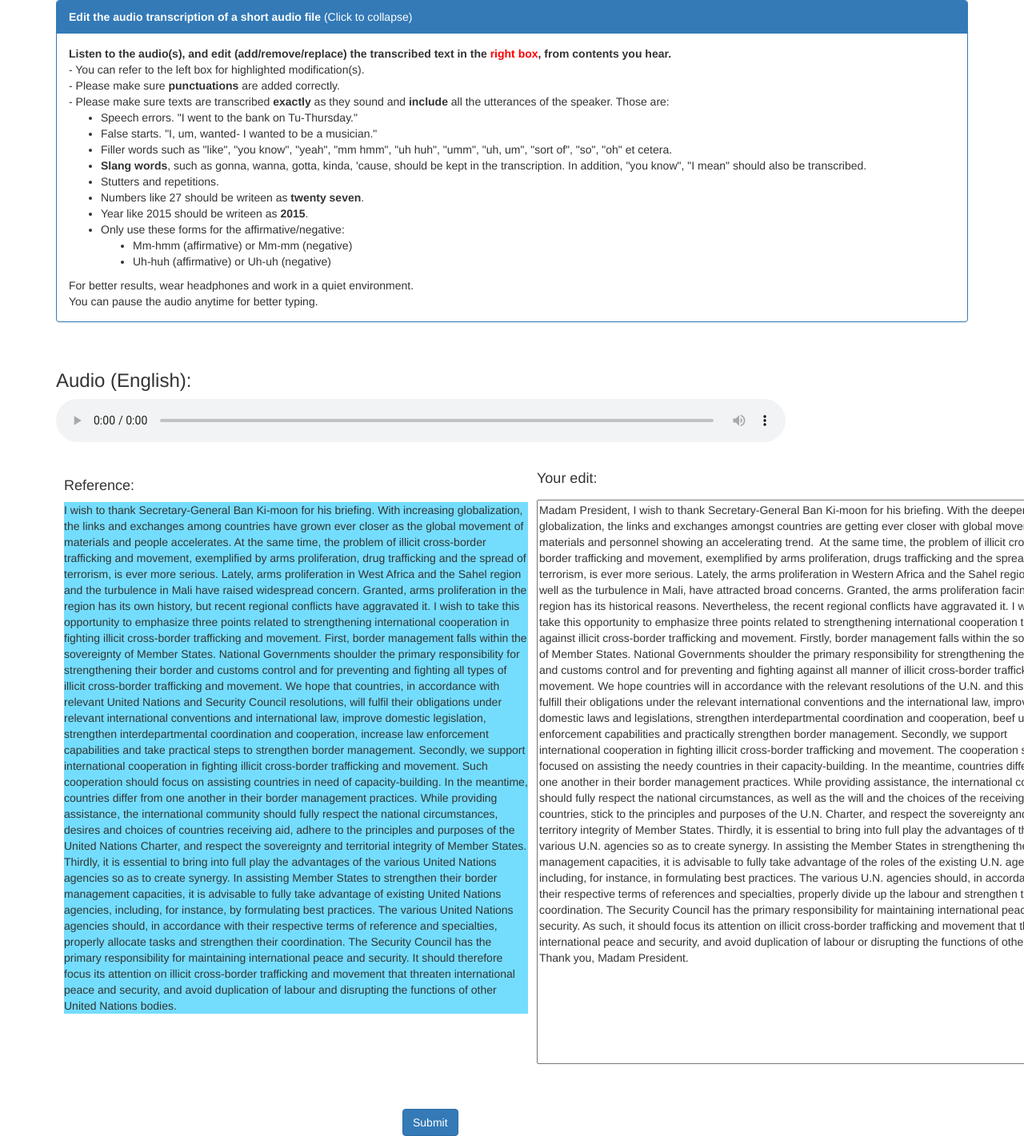
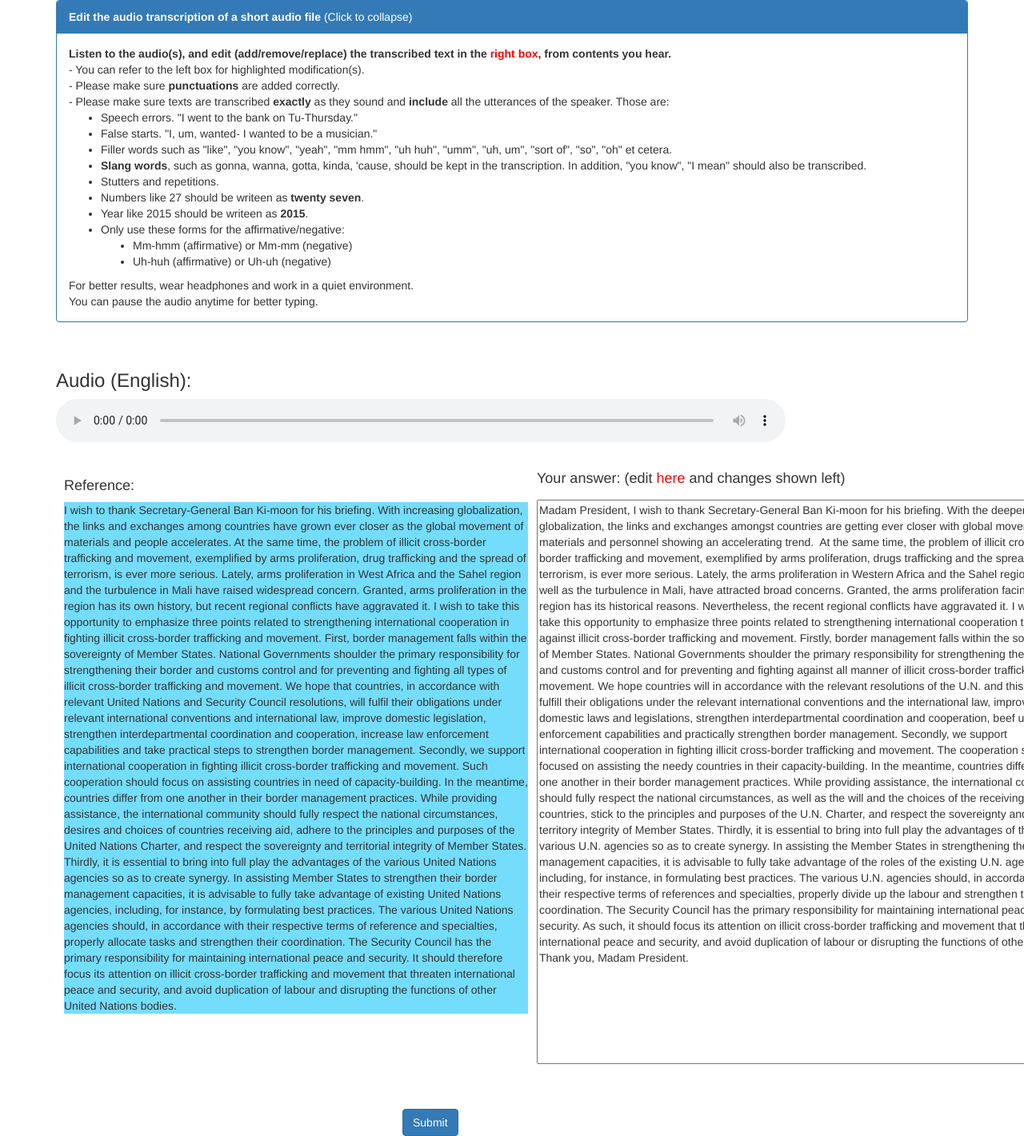
Before and after one commit to SimulTrans-workshop/SimulTrans-workshop.github.io, a Jekyll site: the page sp/stt1-3.5min_edit_1.html, which Jekyll copies as it is, in a window 1280 px wide. Shown: the whole page at 80% size. Built offline with Jekyll 4.4.1, drawn with Linux system fonts in a browser that asks for light colours.

Commit message:
page design updated

```diff
--- a/sp/stt1-10min_edit_1.html
+++ b/sp/stt1-10min_edit_1.html
@@ -50,7 +50,7 @@
                   </div>
 
                   <div class="right">
-                    <h4>Your edit:</h4>
+                    <h4>Your answer: (edit <span style="color:red">here</span> and changes shown left)</h4>
                     <div class="form-group">
 
                       <label class="col-md-4 control-label" for="hit1-sample1"></label>
--- a/sp/stt1-10min_edit_2.html
+++ b/sp/stt1-10min_edit_2.html
@@ -50,7 +50,7 @@
                   </div>
 
                   <div class="right">
-                    <h4>Your edit:</h4>
+                    <h4>Your answer: (edit <span style="color:red">here</span> and changes shown left)</h4>
                     <div class="form-group">
 
                       <label class="col-md-4 control-label" for="hit1-sample1"></label>
--- a/sp/stt1-3.5min_edit_1.html
+++ b/sp/stt1-3.5min_edit_1.html
@@ -50,7 +50,7 @@
                   </div>
 
                   <div class="right">
-                    <h4>Your edit:</h4>
+                    <h4>Your answer: (edit <span style="color:red">here</span> and changes shown left)</h4>
                     <div class="form-group">
 
                       <label class="col-md-4 control-label" for="hit1-sample1"></label>
```
